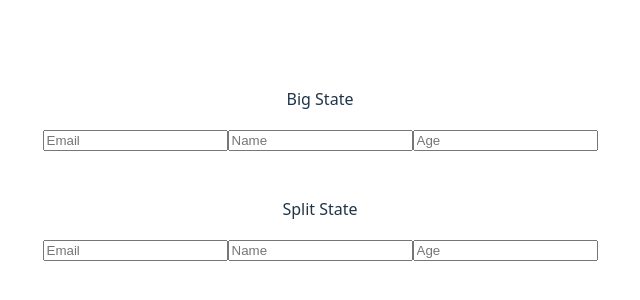
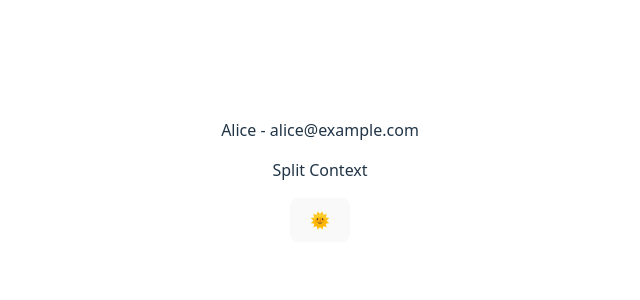
Before and after one commit to VictorSouzaCode/React-Performance-best-Practices, a React (Vite) app: page / in a window 1280 px wide. Shown: the part 228-528 px from the top of the page, without its empty margins (320-960 px from the left). Built offline with nearby package versions, Linux system fonts and the light colour scheme.

Commit message:
split context lesson part-1 complete

```diff
--- a/src/App.tsx
+++ b/src/App.tsx
@@ -14,6 +14,8 @@ import BadState from './exercises/ReconciliationAndReRenders/liftingState/BadSta
 import EfficientState from './exercises/ReconciliationAndReRenders/liftingState/EfficientState'
 import BigState from './exercises/GranularityNStateManagement/bigState-SplitState/BigState'
 import SplitState from './exercises/GranularityNStateManagement/bigState-SplitState/SplitState'
+import OneBigContext from './exercises/GranularityNStateManagement/ContextGranularity/OneBigContext'
+import SplitContexts from './exercises/GranularityNStateManagement/ContextGranularity/SplitContexts'
 
 function App() {
 
@@ -40,8 +42,11 @@ function App() {
     {/* <BadState/>
     <EfficientState/> */}
 
-    <BigState/>
-    <SplitState/>
+    {/* <BigState/>
+    <SplitState/> */}
+
+    {/* <OneBigContext/> */}
+    <SplitContexts/>
     </>
   )
 }
--- /dev/null
+++ b/src/exercises/GranularityNStateManagement/ContextGranularity/OneBigContext.tsx
@@ -0,0 +1,70 @@
+import { createContext, useContext, useState } from "react";
+
+// The Idea
+// React Context lets you share data without prop drilling.
+// But here’s the gotcha:
+// Whenever the context value changes, all components that consume that context re-render.
+// If you stuff a big object into one context, any change to any field forces all consumers to re-render — even if they don’t use the changed field.
+// This is what we want to avoid → so we split contexts by responsibility.
+
+// What happens here:
+// components showing just name or email still re-render even if only the theme is changed.
+// UserInfo uses only user, not theme.
+// But when you toggle theme in Header, React updates the AppContext value → UserInfo also re-renders, for no reason.
+// As the app grows, this becomes a performance bottleneck.
+
+
+// When to use it?
+// Use one big context if your app is small and performance doesn’t matter much.
+
+const BigContext = createContext<any>(null)
+
+const OneBigContext = () => {
+    const [state, setState] = useState({
+        user: {
+            name: "Alice",
+            email: "alice@something.com",
+        },
+        theme: "light",
+    })
+  return (
+    <BigContext.Provider value={{state, setState}}>
+        <Header/>
+        <UserInfo/>
+    </BigContext.Provider>
+  )
+}
+
+
+const Header = () => {
+    const { state, setState } = useContext(BigContext)
+    console.log("Header render")
+
+    return (
+        <header>
+            <p>
+            Big Context
+            </p>
+            <button
+            onClick={() => {
+                setState({...state, theme: state.theme === "light" ? "dark" : "light"})
+            }}
+            >
+                {state.theme === "light" ? "L" : "D"}
+            </button>
+        </header>
+    )
+}
+
+const UserInfo = () => {
+    const { state } = useContext(BigContext);
+    console.log("UserInfo render");
+
+    return (
+        <p>
+            {state.user.name} - {state.user.email}
+        </p>
+    )
+}
+
+export default OneBigContext
--- /dev/null
+++ b/src/exercises/GranularityNStateManagement/ContextGranularity/SplitContexts.tsx
@@ -0,0 +1,72 @@
+import { createContext, useContext, useState } from "react"
+
+// The Idea
+// React Context lets you share data without prop drilling.
+// But here’s the gotcha:
+// Whenever the context value changes, all components that consume that context re-render.
+// If you stuff a big object into one context, any change to any field forces all consumers to re-render — even if they don’t use the changed field.
+// This is what we want to avoid → so we split contexts by responsibility.
+
+
+// What Happens Here:
+// UserInfo is subscribed only to UserContext.
+// Toggling theme doesn’t affect it → no re-render.
+// Header re-renders only when theme changes.
+
+// When to use it?
+// Use split contexts in larger apps where different parts of the UI need different data independently.
+// For very large apps, sometimes you combine Context + memoization or even switch to state management libraries (Redux, Zustand, Jotai, etc.) for fine-grained contr
+
+// WARNING
+// here is just an example because the correct way to do it is to split this context in two separate files because
+// Even though user never changes, its provider is still in the JSX tree.
+// If React decides to re-render the parent (SplitContexts) → all its children (Header + UserInfo) re-render.
+// In your code, SplitContexts re-renders every time theme changes, because the useState for theme lives inside it.
+// That causes the JSX tree to re-run, which includes <UserInfo/>.
+
+const UserContext = createContext<any>(null);
+const ThemeContext = createContext<any>(null);
+
+const SplitContexts = () => {
+  const [user] = useState({name: "Alice", email: "alice@example.com"});
+  const [ theme, setTheme ] = useState<string>("light");
+
+  return (
+    <>
+    <UserContext.Provider value={user}>
+      <UserInfo />
+    </UserContext.Provider>
+
+    <ThemeContext.Provider value={{ theme, setTheme }}>
+      <Header />
+    </ThemeContext.Provider>
+  </>
+  )
+}
+
+const Header = () => {
+  const { theme, setTheme } = useContext(ThemeContext);
+  console.log("Header render");
+
+  return (
+    <header>
+      <p>Split Context</p>
+      <button onClick={() => setTheme((t:string) => (t === "light" ? "dark" : "light"))}>
+        {theme === "light" ? "🌞" : "🌙"}
+      </button>
+    </header>
+  )
+}
+
+const UserInfo = () => {
+  const user = useContext(UserContext);
+  console.log("UserInfo render");
+
+  return (
+    <p>
+      {user.name} - {user.email}
+    </p>
+  )
+}
+
+export default SplitContexts
--- a/src/exercises/ReconciliationAndReRenders/liftingState/BadState.tsx
+++ b/src/exercises/ReconciliationAndReRenders/liftingState/BadState.tsx
@@ -15,6 +15,11 @@ import BadButton from "./BadButton"
 // When A updates, the parent re-renders.
 // Because the parent re-renders, both A and B display elements re-render even though only A changed.
 // With many counters → huge wasted work.
+
+// When to Choose Which
+// Keep state high if you need to:
+// Share data between multiple components
+// Persist or sync it (e.g., saving to a server).
 
 const BadState = () => {
 
--- a/src/exercises/ReconciliationAndReRenders/liftingState/EfficientState.tsx
+++ b/src/exercises/ReconciliationAndReRenders/liftingState/EfficientState.tsx
@@ -19,9 +19,9 @@ import EfficientButton from "./EfficientButton"
 // Not too low (making components isolated but duplicating logic).
 // Not too high (causing global re-renders).
 
-// Takeaway
-/* Think of React re-renders like ripples in water. The higher you lift state, the bigger the ripple effect. Keep state as close as possible to where it’s used to minimize wasted re-renders.
-*/
+// When to Choose Which
+// Localize state if:
+// t only matters to a single UI piece (like a toggle, dropdown open/close, or input value).
 
 const EfficientState = () => {
   const [counts, setCounts] = useState(0)
```
